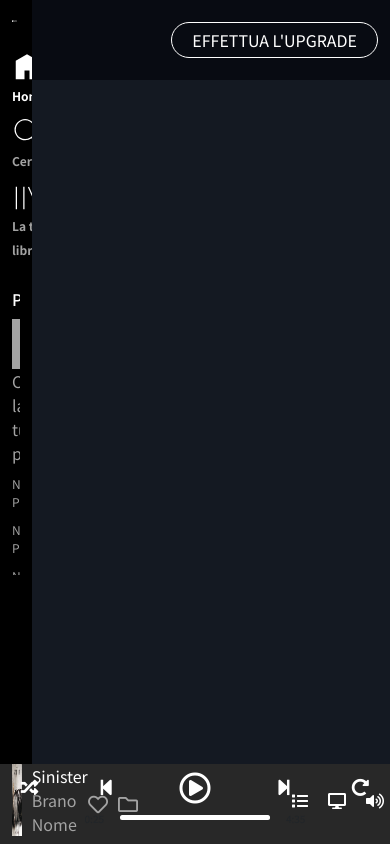
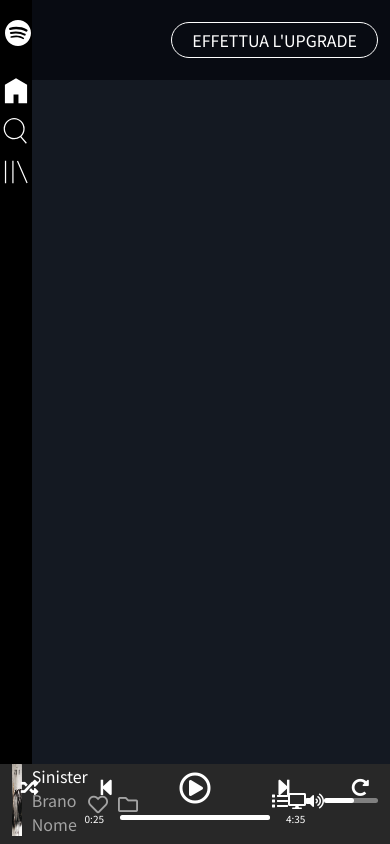
Before and after one commit to GasGas7/html-css-spotifyweb, a plain HTML site: page index.html in a window 390 px wide. Drawn offline with nearby package versions, Linux system fonts and the light colour scheme.

Commit message:
fix comlumns grid + add @m_query_xs_sidebar

```diff
--- a/assets/css/style.css
+++ b/assets/css/style.css
@@ -50,7 +50,7 @@ a{
     font-size: 12px;
     font-weight: 600;
 }
-.home_menu ul li a img{
+.home_menu ul li img{
     height: 30px;
     margin-right: 10px;
 }
@@ -61,6 +61,7 @@ a{
 
 /* playlist */
 .playlist{
+    display: flex;
     height: 50%;
     overflow-y: hidden;
 }
@@ -81,10 +82,10 @@ a{
     color: #A3A3A3;
 }
 .playlist span i{
-    font-size: 30px;
-    padding: 10px 12px;
+    font-size: 18px;
+    padding: 7px 7px;
     margin-right: 20px;
-    color:white;
+    color:black;
     background-color: #A3A3A3;
 }
 /* /playlist */
@@ -219,8 +220,8 @@ a{
 .time_track span{
     font-size: 10px;
     margin-top: 0.2rem;
+    color:white;
 }
-
 .time_track .graybar{
 
     width: 500px;
@@ -229,7 +230,6 @@ a{
     background-color: grey;
     margin: 0.5rem 1rem 0 1rem;
 }
-
 .time_track .whitebar{
     width: 150px;
     height: 5px;
@@ -239,28 +239,102 @@ a{
 /* /CENTER FOOTER */
 
 /* RIGHT FOOTER */
-#site_footer .right_footer{
-    /* padding:0 30px; */
-}
 #site_footer .right_footer div:not(.whitebar_volume){
-    margin: 0 0 0 20px;
+    margin: 0 0 0 0px;
 }
 #site_footer .right_footer div:not(:last-child){
     color: white;
 
 }
 .right_footer .graybar_volume{
-    width: 150px;
+    width: 100px;
     height: 5px;
     border-radius: 50px;
     background-color: grey;
 
 }
 .right_footer .whitebar_volume{
-    width: 50px;
+    width: 30px;
     height: 5px;
     border-radius: 50px;
     background-color: white;
 }
 /* /RIGHT FOOTER */
 /* *********************** /FOOTER ********************** */
+
+
+
+/* *********************** MEDIA QUERY ********************** */
+
+/* // Small devices (smaller phones, between 320px and 575.98px ) */
+@media (max-width: 575.98px){
+
+    /* ***************** SIDEBAR **************** */
+    /* *** top menu *** */
+    /* **** logo img **** */
+    .side_bar .top_menu{
+        padding: 0;
+    }
+    .side_bar .logo img{
+        width: 80%;
+        margin-left: 5px;
+    }
+    .side_bar .logo img:first-child{
+        display: none;
+    }
+    .side_bar .logo img:last-child{
+        display: block;
+    }
+    /* **** /logo img **** */
+
+    /* home_menu */
+    .home_menu ul li a {
+        display: none;
+    }
+    .home_menu ul li img{
+        width: 100%;
+        margin-right: 10px;
+    }
+    /* /home_menu */
+
+    /* playlist */
+    .playlist{
+        display: none;!important
+    }
+    /* /playlist */
+    /* *** /top menu *** */
+    /* bottom menu */
+    .bottom_menu{
+        display: none;
+    }
+     /* /bottom menu */
+    /* ***************** /SIDEBAR **************** */
+
+}
+
+/* // Small devices (landscape phones, 576px and up) */
+@media (min-width: 576px) {
+
+}
+
+/* // Medium devices (tablets, 768px and up) */
+@media (min-width: 768px) {
+
+}
+
+/* // Large devices (desktops, 992px and up) */
+@media (min-width: 992px) {
+
+}
+
+/* // X-Large devices (large desktops, 1200px and up) */
+@media (min-width: 1200px) {
+
+}
+/*
+// XX-Large devices (larger desktops, 1400px and up) */
+@media (min-width: 1400px) {
+
+}
+
+/* *********************** /MEDIA QUERY ********************** */
--- a/index.html
+++ b/index.html
@@ -26,7 +26,7 @@
             <!--  -->
             <div class="row">
                 <!-- 1 colonna sotto sm - 2 colonne sopra sm -->
-                <div class="col-1 col-sm-2">
+                <div class="col-1 col-sm-4 col-md-3 col-lg-2">
                     <!-- row sidebar -->
                     <div class="side_bar row flex-column justify-content-between">
 
@@ -43,15 +43,24 @@
                             <!-- menu -->
                             <div class="home_menu d-flex justify-content-start ">
                                 <ul class="p-0">
-                                    <li><a id="hometxt" href="#"><img src="./assets/img/home.svg" alt="">Home</a></li>
-                                    <li><a href="#"><img src="./assets/img/search.svg" alt="">Cerca</a></li>
-                                    <li><a href="#"><img src="./assets/img/libreria.svg" alt="">La tua libreria</a></li>
+                                    <li class="image-fluid">
+                                        <img src="./assets/img/home.svg" alt="">
+                                        <a id="hometxt" href="#">Home</a>
+                                    </li>
+                                    <li class="image-fluid">
+                                        <img src="./assets/img/search.svg" alt="">
+                                        <a href="#">Cerca</a>
+                                    </li>
+                                    <li class="image-fluid">
+                                        <img src="./assets/img/libreria.svg" alt="">
+                                        <a href="#">La tua libreria</a>
+                                    </li>
                                 </ul>
                             </div>
                             <!-- /menu -->
 
                             <!-- playlist -->
-                            <div class="playlist d-flex flex-column justify-content-start ">
+                            <div class="playlist flex-column justify-content-start ">
                                 <!-- lista playlist -->
                                 <h6>PLAYLIST</h6>
                                 <span><i class="fas fa-plus"></i> Crea la tua playlist</span>
@@ -98,7 +107,7 @@
                 <!-- /1 colonna sotto sm - 2 colonne sopra sm -->
 
                 <!-- 11 colonna sotto sm - 10 colonne sopra sm -->
-                <div class="col-11 col-sm-10">
+                <div class="col-11 col-sm-8 col-md-9 col-lg-10">
                     <!-- row navbar-album -->
                     <div class="nav_bar_album row">
                         <div class="nav_bar d-flex align-items-center justify-content-end">
@@ -117,11 +126,10 @@
     <!-- Site_Main -->
 
     <footer id="site_footer">
-        <section class="player">
         <div class="container-fluid">
             <div class="row foot_raw">
                 <!-- left footer -->
-                    <div class="left_footer col-3 col-lg-2 d-flex align-items-center">
+                <div class="left_footer col-3 col-sm-4 col-md-3 col-lg-2 d-flex align-items-center">
 
                     <div class="d-flex image-fluid">
                         <img src="./assets/img/sinister.jpeg" alt="">
@@ -140,7 +148,7 @@
                 <!-- /left footer -->
 
                 <!-- center footer -->
-                    <div class="center_footer col-4 offset-1 col-lg-6 offset-lg-1">
+                <div class="center_footer col-4 offset-1 col-sm-4 col-md-4 offset-md-1 col-lg-6 offset-lg-1">
 
                     <!-- icons player -->
                     <div class="control_btn d-flex justify-content-center">
@@ -166,20 +174,17 @@
                 <!-- /center footer -->
 
                 <!-- right footer -->
-                    <div class="right_footer col-4 col-lg-2 offset-lg-1 d-flex align-items-center">
+                <div class="right_footer col-4 col-sm-4 col-md-3 offset-md-1 col-lg-2 offset-lg-1 d-flex justify-content-between align-items-center">
                     <div><i class="fas fa-list"></i></div>
                     <div><i class="fas fa-desktop"></i></div>
                     <div><i class="fas fa-volume-up"></i></div>
                     <div class="graybar_volume d-flex justify-content-left">
-                                <div class="whitebar_volume">
-                                </div>
-                            </div>
+                            <div class="whitebar_volume"></div>
                     </div>
                 </div>
                 <!-- /right footer -->
             </div>
         </div>
-        </section>
     </footer>
 </body>
 </html>
```
Lines whose indentation alone changed are shown as unchanged.
